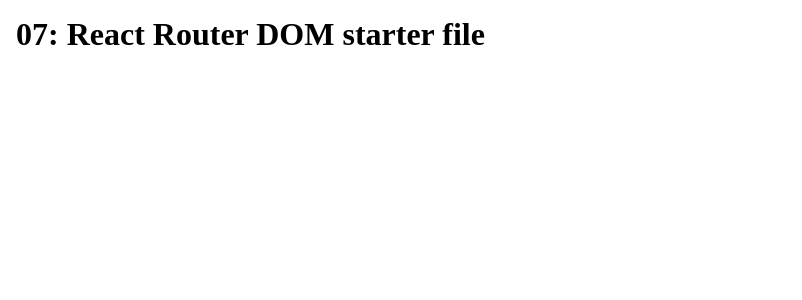
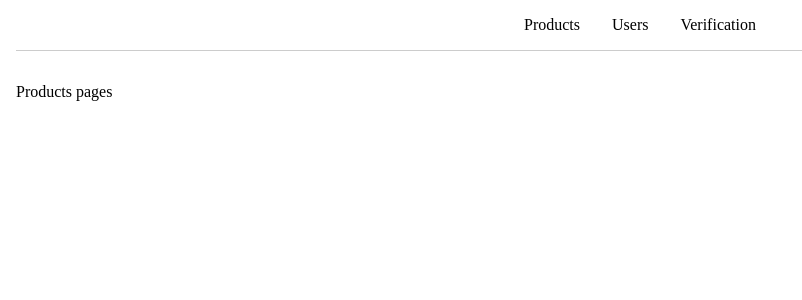
Before and after one commit to Niloofar-anisi/Front-End-Hiring-Test-Projec, a React (Vite) app: page / in a window 1280 px wide. Shown: the top 300 px of the page, without its empty margins (0-802 px from the left). Built offline with nearby package versions, Linux system fonts and the light colour scheme.

Commit message:
ciChange:Add new files pages in project

```diff
--- a/package.json
+++ b/package.json
@@ -10,7 +10,7 @@
   "dependencies": {
     "react": "^18.0.0",
     "react-dom": "^18.0.0",
-    "react-router-dom": "^6.15.0"
+    "react-router-dom": "^6.22.1"
   },
   "devDependencies": {
     "@types/react": "^18.0.0",
--- a/src/App.jsx
+++ b/src/App.jsx
@@ -1,11 +1,19 @@
-
+import { Route, Routes } from "react-router-dom";
 import "./App.css";
-
+import Products from "./pages/Products";
+import Users from "./pages/Users";
+import Verification from "./pages/Verification";
+import APPNav from "./components/APPNav";
 
 function App() {
   return (
     <div>
-<h1>07: React Router DOM starter file</h1>
+    <APPNav />
+    <Routes>
+      <Route path="/" element={<Products />} />
+      <Route path="/Users" element={<Users />} />
+      <Route path="/Verification" element={<Verification />} />
+    </Routes>
     </div>
   );
 }
--- /dev/null
+++ b/src/components/APPNav.jsx
@@ -0,0 +1,19 @@
+function APPNav(){
+    return(
+        <nav>
+            <ul>
+                <li>
+                    <a href="/"> Products</a>
+                </li>
+                <li>
+                    <a href="/Users"> Users</a>
+                </li>
+                <li>
+                    <a href="/Verification"> Verification</a>
+                </li>
+            </ul>
+        </nav>
+    );
+}
+
+export default APPNav;
--- a/src/main.jsx
+++ b/src/main.jsx
@@ -3,9 +3,10 @@
 import App from "./App";
 import { BrowserRouter } from "react-router-dom";
 
+
 ReactDOM.createRoot(document.getElementById("root")).render(
   <BrowserRouter>
-    <React.StrictMode>
+  <React.StrictMode>
       <App />
     </React.StrictMode>
   </BrowserRouter>
--- /dev/null
+++ b/src/pages/Products.jsx
@@ -0,0 +1,5 @@
+function Products(){
+    return <div>Products pages</div>;
+}
+
+export default Products;
--- /dev/null
+++ b/src/pages/Users.jsx
@@ -0,0 +1,5 @@
+function Users(){
+    return <div>Users pages</div>;
+}
+
+export default Users;
--- /dev/null
+++ b/src/pages/Verification.jsx
@@ -0,0 +1,5 @@
+function Verification(){
+    return <div>Verification pages</div>;
+}
+
+export default Verification;
```
Also changed, not shown: 1 other file (tests, documents, lock files or other folders).
